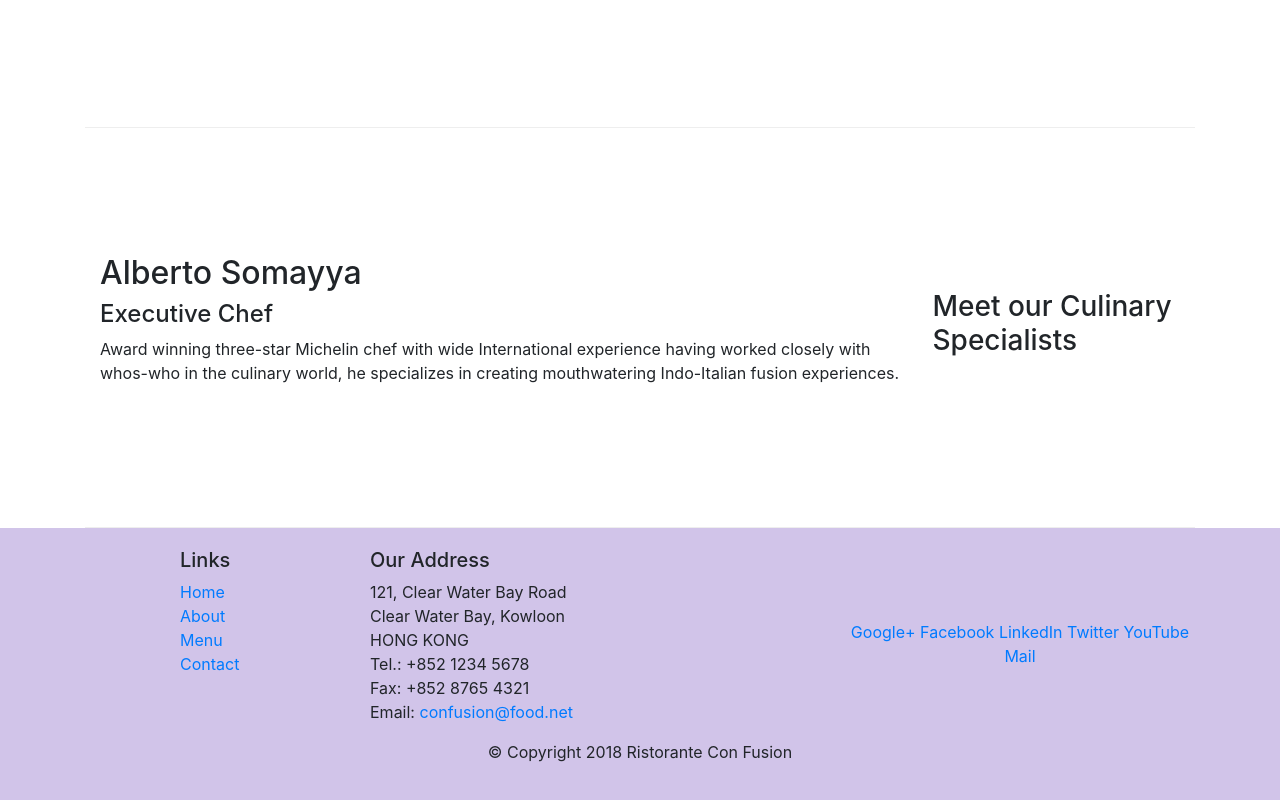
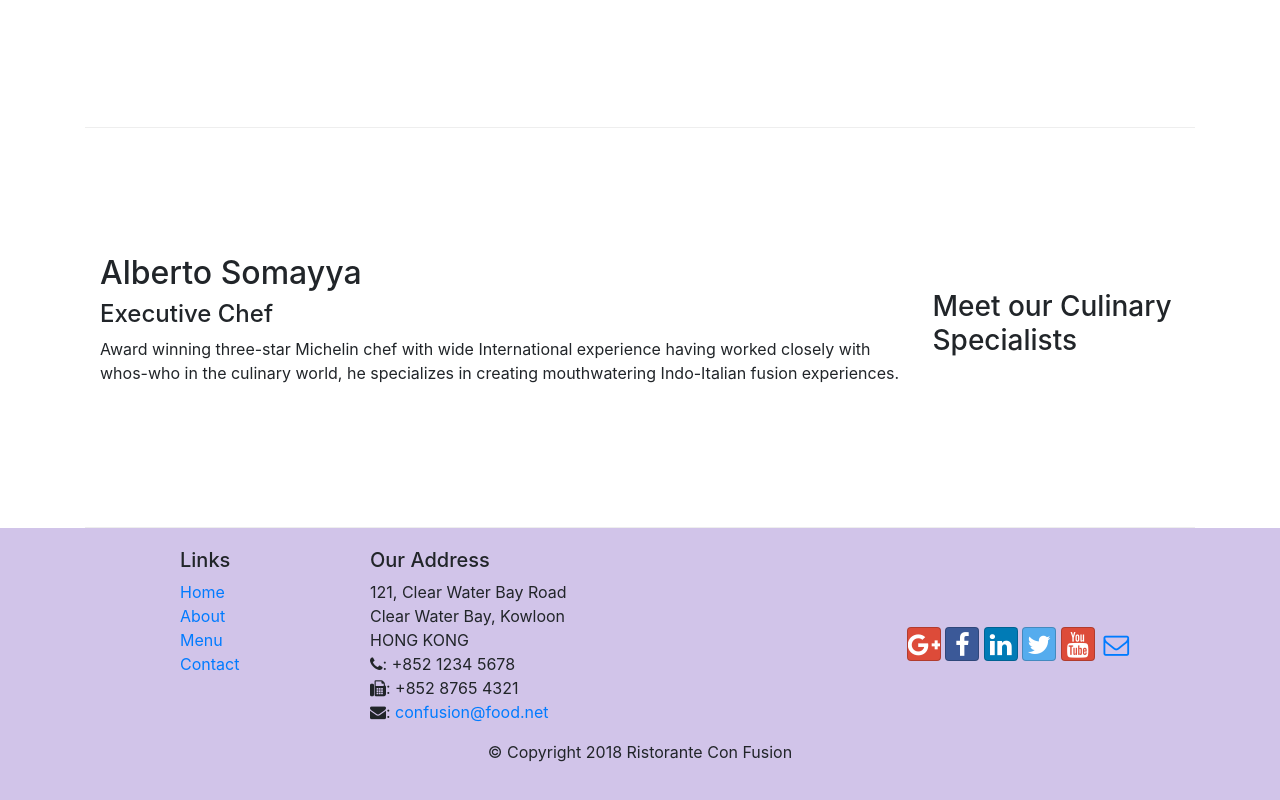
Before and after one commit to EngFatmaLazim/conFusion, a website: page index.html in a window 1280 px wide. Shown: the part 1006-1806 px from the top of the page. Drawn offline with nearby package versions, Linux system fonts and the light colour scheme.

Commit message:
Icon Fonts

```diff
--- a/index.html
+++ b/index.html
@@ -9,6 +9,8 @@
 
     <!-- Bootstrap CSS -->
     <link rel="stylesheet" href="node_modules/bootstrap/dist/css/bootstrap.min.css">
+    <link rel="stylesheet" href="node_modules/font-awesome/css/font-awesome.min.css">
+    <link rel="stylesheet" href="node_modules/bootstrap-social/bootstrap-social.css">
     <link rel="stylesheet" href="css/style.css">
     <title>Ristorante Con Fusion</title>
 </head>
@@ -23,10 +25,10 @@
             <a class="navbar-brand mr-auto" href="#">Ristorante con Fusion</a>
             <div class="collapse navbar-collapse" id="Navbar">
                 <ul class="navbar-nav mr-auto">
-                    <li class="nav-item active"><a class="nav-link" href="#">Home</a></li>
-                    <li class="nav-item"><a class="nav-link" href="/aboutus.html">About</a></li>
-                    <li class="nav-item"><a class="nav-link" href="#">Menu</a></li>
-                    <li class="nav-item"><a class="nav-link" href="#">Contact</a></li>
+                    <li class="nav-item active"><a class="nav-link" href="#"><span class="fa fa-home fa-lg"></span> Home</a></li>
+                    <li class="nav-item"><a class="nav-link" href="/aboutus.html"><span class="fa fa-info fa-lg"></span> About</a></li>
+                    <li class="nav-item"><a class="nav-link" href="#"><span class="fa fa-list fa-lg"></span> Menu</a></li>
+                    <li class="nav-item"><a class="nav-link" href="#"><span class="fa fa-address-card fa-lg"></span> Contact</a></li>
                 </ul>
             </div>
         </div>
@@ -97,19 +99,19 @@
 		              121, Clear Water Bay Road<br>
 		              Clear Water Bay, Kowloon<br>
 		              HONG KONG<br>
-		              Tel.: +852 1234 5678<br>
-		              Fax: +852 8765 4321<br>
-		              Email: <a href="mailto:confusion@food.net">confusion@food.net</a>
+		              <i class="fa fa-phone fa lg"></i>: +852 1234 5678<br>
+		              <i class="fa fa-fax fa lg"></i>: +852 8765 4321<br>
+		              <i class="fa fa-envelope fa lg"></i>: <a href="mailto:confusion@food.net">confusion@food.net</a>
 		           </address>
                 </div>
                 <div class="col-12 col-sm-4 align-self-center">
                     <div class="text-center">
-                        <a href="http://google.com/+">Google+</a>
-                        <a href="http://www.facebook.com/profile.php?id=">Facebook</a>
-                        <a href="http://www.linkedin.com/in/">LinkedIn</a>
-                        <a href="http://twitter.com/">Twitter</a>
-                        <a href="http://youtube.com/">YouTube</a>
-                        <a href="mailto:">Mail</a>
+                        <a class="btn btn-social-icon btn-google" href="http://google.com/+"><i class="fa fa-google-plus fa-lg"></i></a>
+                        <a class="btn btn-social-icon btn-facebook" href="http://www.facebook.com/profile.php?id="><i class="fa fa-facebook fa-lg"></i></a>
+                        <a class="btn btn-social-icon btn-linkedin" href="http://www.linkedin.com/in/"><i class="fa fa-linkedin fa-lg"></i></a>
+                        <a class="btn btn-social-icon btn-twitter" href="http://twitter.com/"><i class="fa fa-twitter fa-lg"></i></a>
+                        <a class="btn btn-social-icon btn-google" href="http://youtube.com/"><i class="fa fa-youtube fa-lg"></i></a>
+                        <a class="btn btn-social-icon" href="mailto:"><i class="fa fa-envelope-o fa-lg"></i></a>
                     </div>
                 </div>
            </div>
--- a/package.json
+++ b/package.json
@@ -15,6 +15,8 @@
   },
   "dependencies": {
     "bootstrap": "^4.0.0",
+    "bootstrap-social": "^5.1.1",
+    "font-awesome": "^4.7.0",
     "jquery": "^3.4.0",
     "popper.js": "^1.12.9"
   }
```
Also changed, not shown: aboutus.html (+15 -13 lines), 1 other file.
